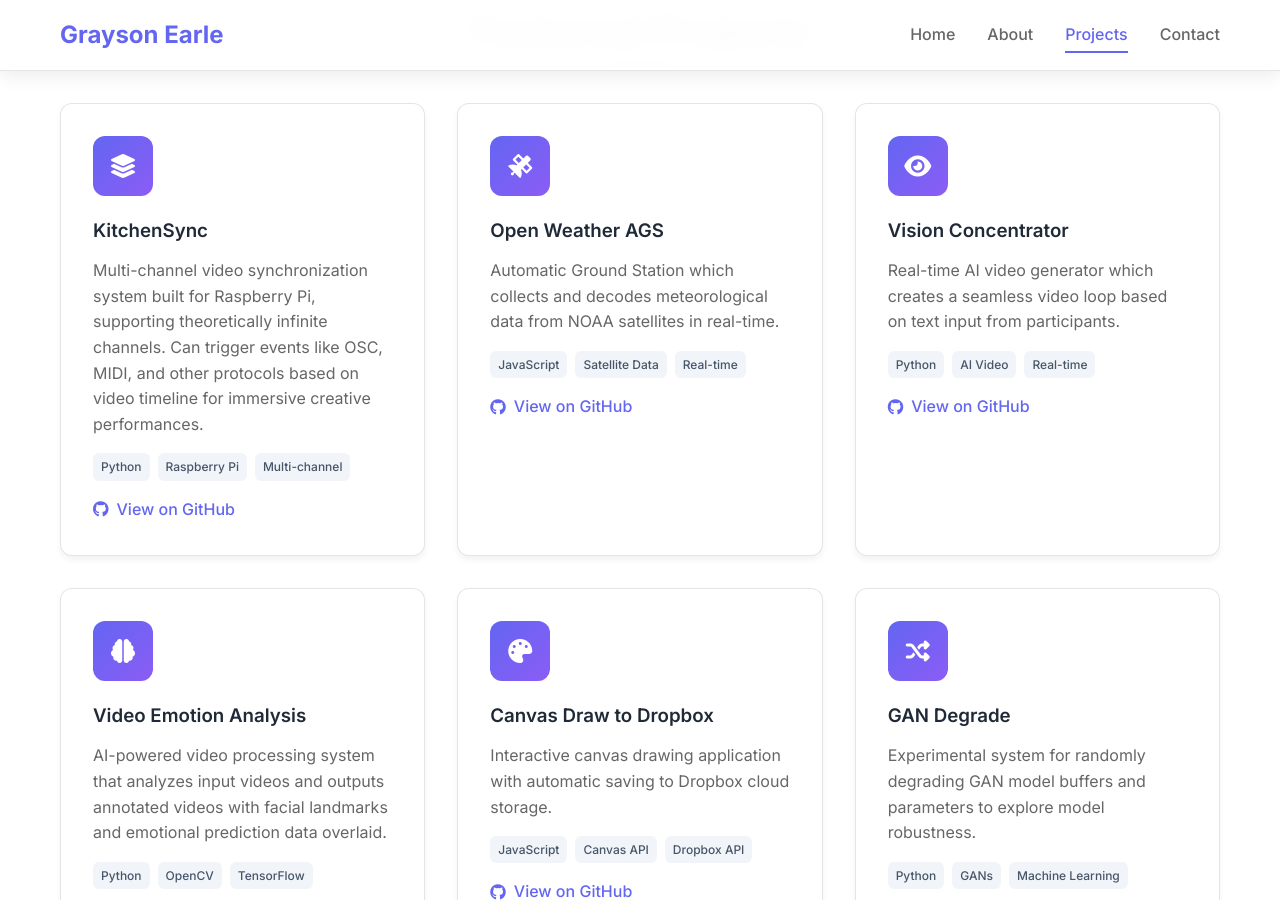
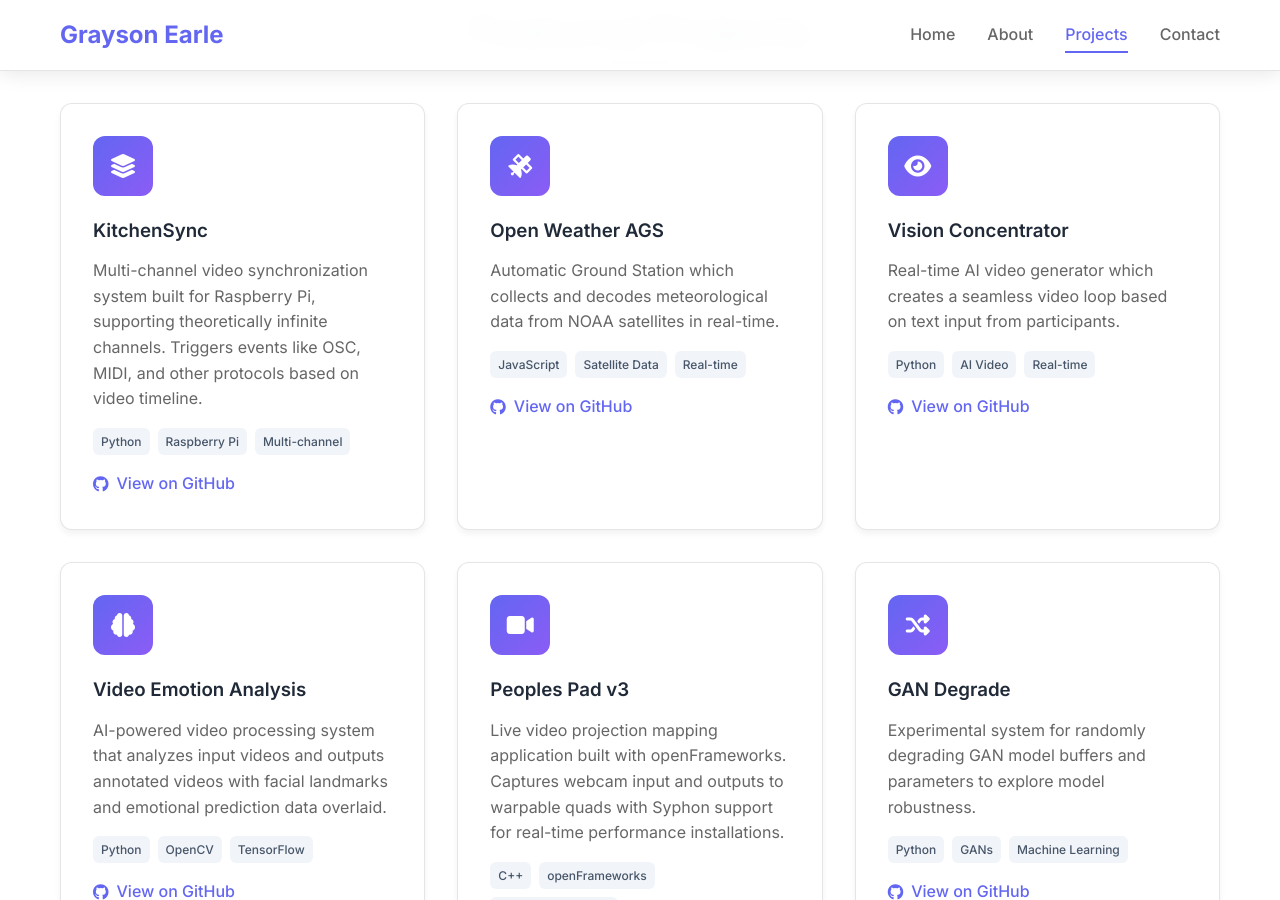
Before and after one commit to prismspecs/prismspecs.github.io, a Jekyll site: the page built from index.md, in a window 1280 px wide and 900 px high, scrolled down 1616 px. Built offline with Jekyll 4.4.1, drawn with Linux system fonts in a browser that asks for light colours.

Commit message:
updated projects

```diff
--- a/index.md
+++ b/index.md
@@ -75,7 +75,7 @@ title: Grayson Earle - AI Software Engineer
                 </div>
                 <div class="project-content">
                     <h3>KitchenSync</h3>
-                    <p>Multi-channel video synchronization system built for Raspberry Pi, supporting theoretically infinite channels. Can trigger events like OSC, MIDI, and other protocols based on video timeline for immersive creative performances.</p>
+                    <p>Multi-channel video synchronization system built for Raspberry Pi, supporting theoretically infinite channels. Triggers events like OSC, MIDI, and other protocols based on video timeline.</p>
                     <div class="project-tech">
                         <span class="tech-tag">Python</span>
                         <span class="tech-tag">Raspberry Pi</span>
@@ -143,17 +143,17 @@ title: Grayson Earle - AI Software Engineer
 
             <div class="project-card">
                 <div class="project-image">
-                    <i class="fas fa-palette"></i>
+                    <i class="fas fa-video"></i>
                 </div>
                 <div class="project-content">
-                    <h3>Canvas Draw to Dropbox</h3>
-                    <p>Interactive canvas drawing application with automatic saving to Dropbox cloud storage.</p>
+                    <h3>Peoples Pad v3</h3>
+                    <p>Live video projection mapping application built with openFrameworks. Captures webcam input and outputs to warpable quads with Syphon support for real-time performance installations.</p>
                     <div class="project-tech">
-                        <span class="tech-tag">JavaScript</span>
-                        <span class="tech-tag">Canvas API</span>
-                        <span class="tech-tag">Dropbox API</span>
+                        <span class="tech-tag">C++</span>
+                        <span class="tech-tag">openFrameworks</span>
+                        <span class="tech-tag">Projection Mapping</span>
                     </div>
-                    <a href="https://github.com/prismspecs/canvas-draw-to-dropbox" class="project-link" target="_blank">
+                    <a href="https://github.com/prismspecs/peoples-pad-v3" class="project-link" target="_blank">
                         <i class="fab fa-github"></i> View on GitHub
                     </a>
                 </div>
```
